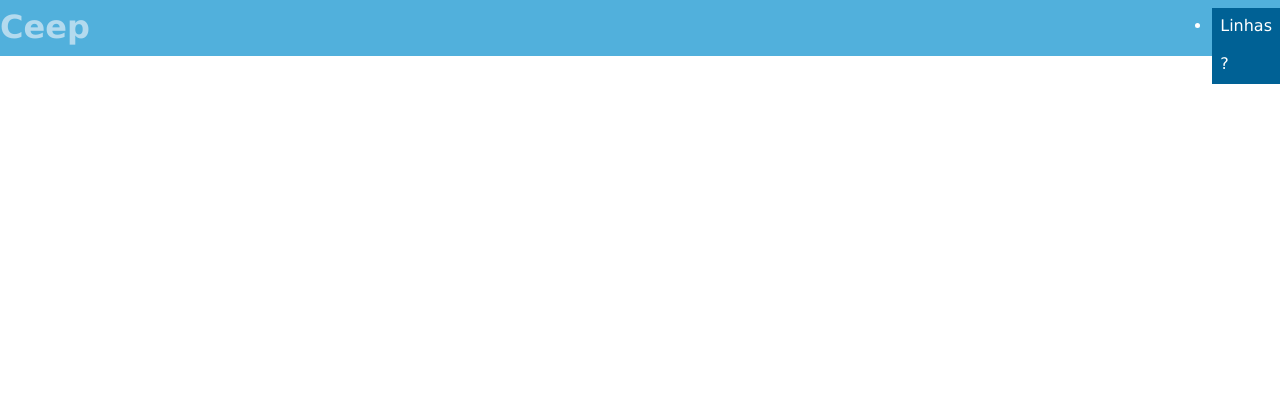
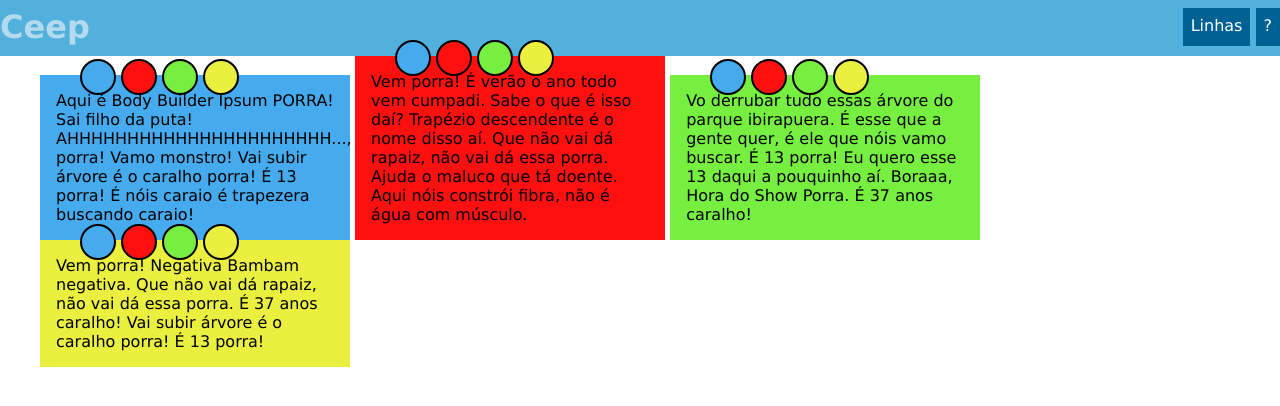
Before and after one commit to allanegidio/ceep, a plain HTML site: page app/index.html in a window 1280 px wide. Drawn offline with Linux system fonts and the light colour scheme.

Commit message:
segundo commit, melhorias

```diff
--- /dev/null
+++ b/app/css/block/card.css
@@ -0,0 +1,56 @@
+.card{
+  background-color: #EBEF40;
+  padding: 16px;
+  display: inline-block;
+  box-sizing: border-box;
+  width: 25%;
+  position: relative;
+}
+
+.card_colorFirst{
+  background-color: #45AAEE;
+}
+
+.card_colorSecond{
+  background-color: #FF1010;
+}
+
+.card_colorThird {
+  background-color: #76EF40;
+}
+
+.card_colorFourth {
+  background-color: #EBEF40;
+}
+
+.card-colors_colorFirst{
+  background-color: #45AAEE;
+}
+
+.card-colors_colorSecond{
+  background-color: #FF1010;
+}
+
+.card-colors_colorThird {
+  background-color: #76EF40;
+}
+
+.card-colors_colorFourth {
+  background-color: #EBEF40;
+}
+
+.card-colors {
+  display: inline-block;
+  width: 32px;
+  height: 32px;
+  text-indent: -9999px;
+  overflow: hidden;
+  border-radius: 50%;
+  border: 2px solid #000000;
+}
+
+.wrap-card-colors{
+  position: absolute;
+  top: -16px;
+  left: 0px;
+}
--- a/app/css/block/header.css
+++ b/app/css/block/header.css
@@ -26,4 +26,5 @@
   box-sizing: content-box;
   height: 22px;
   padding: 8px;
+  display: inline-block;
 }
--- a/app/css/reset.css
+++ b/app/css/reset.css
@@ -11,3 +11,7 @@ a {
   color: inherit;
   text-decoration: none;
 }
+
+ul,ol,li{
+  list-style: none;
+}
--- a/app/index.html
+++ b/app/index.html
@@ -5,6 +5,8 @@
     <title>Ceep</title>
     <link rel="stylesheet" href="css/reset.css">
     <link rel="stylesheet" href="css/block/header.css">
+    <link rel="stylesheet" href="css/base.css">
+    <link rel="stylesheet" href="css/block/card.css">
   </head>
   <body>
     <header class="header container">
@@ -20,5 +22,61 @@
         </ul>
       </nav>
     </header>
+    <section class="container">
+        <ol>
+          <li class="card card_colorFirst">
+            <nav class="wrap-card-colors">
+              <ul>
+                <li class="card-colors card-colors_colorFirst"><a href="#">Azul</a></li>
+                <li class="card-colors card-colors_colorSecond"><a href="#">Vermelho</a></li>
+                <li class="card-colors card-colors_colorThird"><a href="#">Verde</a></li>
+                <li class="card-colors card-colors_colorFourth"><a href="#">Amarelo</a></li>
+              </ul>
+            </nav>
+            <p>
+              Aqui é Body Builder Ipsum PORRA! Sai filho da puta! AHHHHHHHHHHHHHHHHHHHHHH..., porra! Vamo monstro! Vai subir árvore é o caralho porra! É 13 porra! É nóis caraio é trapezera buscando caraio!
+            </p>
+          </li>
+          <li class="card card_colorSecond">
+            <nav class="wrap-card-colors">
+              <ul>
+                <li class="card-colors card-colors_colorFirst"><a href="#">Azul</a></li>
+                <li class="card-colors card-colors_colorSecond"><a href="#">Vermelho</a></li>
+                <li class="card-colors card-colors_colorThird"><a href="#">Verde</a></li>
+                <li class="card-colors card-colors_colorFourth"><a href="#">Amarelo</a></li>
+              </ul>
+            </nav>
+            <p>
+              Vem porra! É verão o ano todo vem cumpadi. Sabe o que é isso daí? Trapézio descendente é o nome disso aí. Que não vai dá rapaiz, não vai dá essa porra. Ajuda o maluco que tá doente. Aqui nóis constrói fibra, não é água com músculo.
+            </p>
+          </li>
+          <li class="card card_colorThird">
+            <nav class="wrap-card-colors">
+              <ul>
+                <li class="card-colors card-colors_colorFirst"><a href="#">Azul</a></li>
+                <li class="card-colors card-colors_colorSecond"><a href="#">Vermelho</a></li>
+                <li class="card-colors card-colors_colorThird"><a href="#">Verde</a></li>
+                <li class="card-colors card-colors_colorFourth"><a href="#">Amarelo</a></li>
+              </ul>
+            </nav>
+            <p>
+              Vo derrubar tudo essas árvore do parque ibirapuera. É esse que a gente quer, é ele que nóis vamo buscar. É 13 porra! Eu quero esse 13 daqui a pouquinho aí. Boraaa, Hora do Show Porra. É 37 anos caralho!
+            </p>
+          </li>
+          <li class="card card_colorFourth">
+            <nav class="wrap-card-colors">
+              <ul>
+                <li class="card-colors card-colors_colorFirst"><a href="#">Azul</a></li>
+                <li class="card-colors card-colors_colorSecond"><a href="#">Vermelho</a></li>
+                <li class="card-colors card-colors_colorThird"><a href="#">Verde</a></li>
+                <li class="card-colors card-colors_colorFourth"><a href="#">Amarelo</a></li>
+              </ul>
+            </nav>
+            <p>
+              Vem porra! Negativa Bambam negativa. Que não vai dá rapaiz, não vai dá essa porra. É 37 anos caralho! Vai subir árvore é o caralho porra! É 13 porra!
+            </p>
+          </li>
+        </ol>
+    </section>
   </body>
 </html>
```
